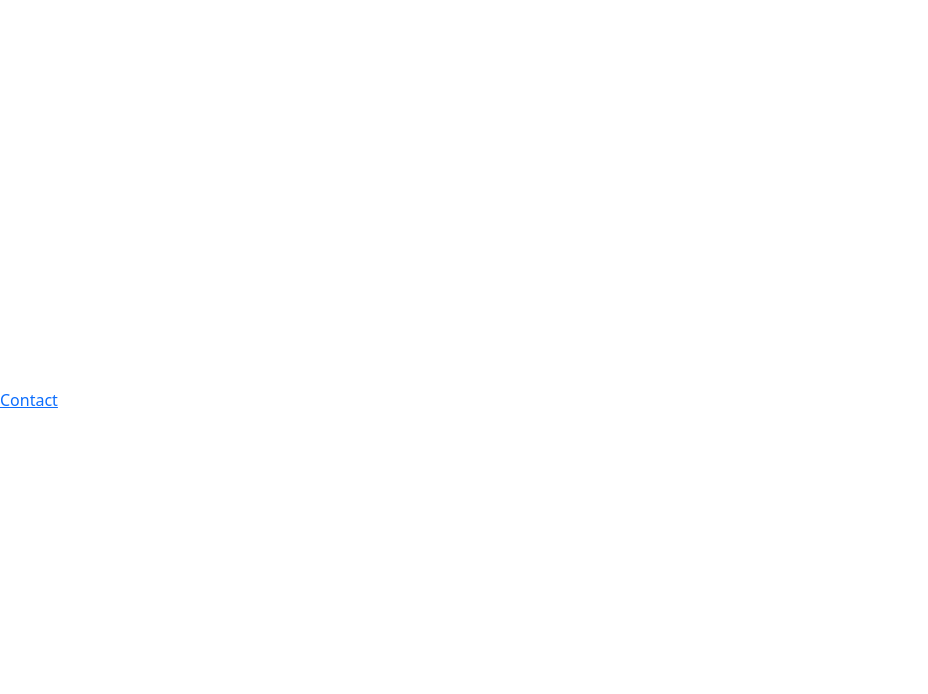
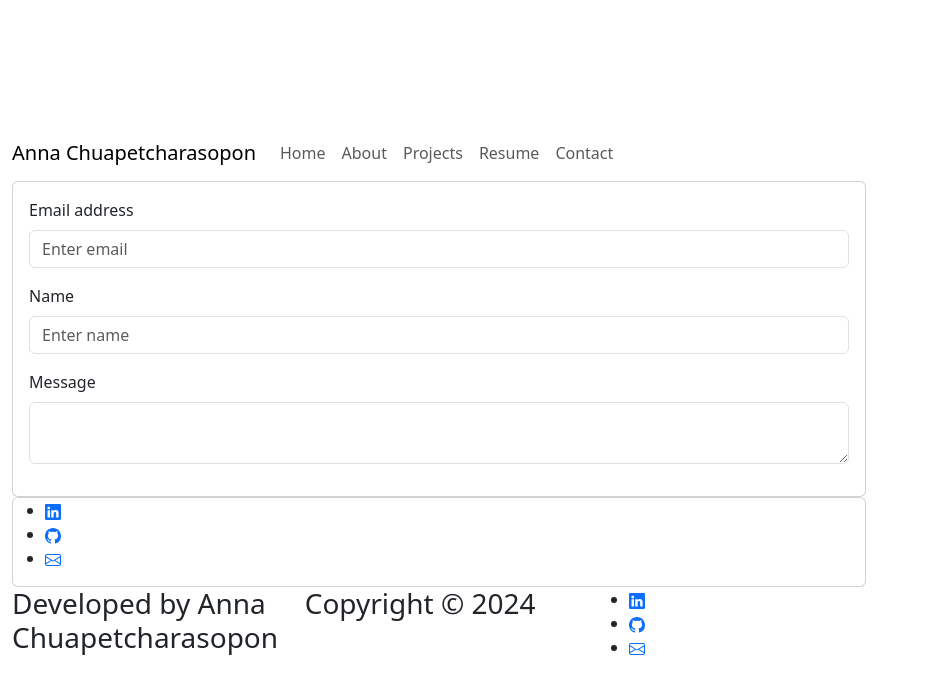
Before and after one commit to ahgeak/react_portfolio_anna, a React (Vite) app: page /contact in a window 1280 px wide. Shown: the top 694 px of the page, without its empty margins (0-928 px from the left). Built offline with nearby package versions, Linux system fonts and the light colour scheme.

Commit message:
add about component to main.jsx and updated component elements; updated contact component with contact form

```diff
--- a/src/components/AboutComponent.jsx
+++ b/src/components/AboutComponent.jsx
@@ -1,30 +1,39 @@
 import { Container, Row, Col } from "react-bootstrap";
-import Card from "react-bootstrap/Card";
+import { Card, Image } from "react-bootstrap";
 import picture from "../../src/assets/images/Photo_of_Anna.jpg";
 
 export default function AboutComponent() {
   return (
     <Container fluid className="about-section">
       <Container>
-                <Row style={{ justifyContent: "center", padding: "10px"}}>
+        {/* <Row style={{ justifyContent: "center", padding: "10px"}}> */}
+        <Row className="d-flex justify-content-center">
           <Col style={{ justifyContent: "center" }}>
             <h1>About Me</h1>
             <Card className="about-card">
               <Card.Body>
-                                <h3>
-                                    Hi! My name is Anna.
-                                </h3>
+                <h3>Hi! My name is Anna.</h3>
+                <p>I'm a passionate full stack developer.</p>
                 <p>
-                                    I'm a passionate full stack developer.
-                                </p>
-                                <p>
-                                    I am originally from Utqiagvik, Alaska, the northern most city in Alaska. I enjoy programming, playing board games, camping, and hiking with my partner and our pomeranian Rory. I have a Bachelor degree from Dartmouth College with a double major in Film & Media Studies and Native American Studies. I have also have a Master of Arts degree in Education focusing on Learning, Design, and Technology. I have worked for over ten years in the field of education.
+                  I am originally from Utqiagvik, Alaska, the northern most city
+                  in Alaska. I enjoy programming, playing board games, camping,
+                  and hiking with my partner and our pomeranian Rory. I have a
+                  Bachelor degree from Dartmouth College with a double major in
+                  Film & Media Studies and Native American Studies. I have also
+                  have a Master of Arts degree in Education focusing on
+                  Learning, Design, and Technology. I have worked for over ten
+                  years in the field of education.
                 </p>
               </Card.Body>
             </Card>
           </Col>
-                    <Col>
-                        <img src={picture} alt="picture of Anna" className="about-picture" />
+          <Col xs={6} md={4}>
+            <Image
+              src={picture}
+              alt="picture of Anna"
+              className="about-picture"
+              roundedCircle
+            />
           </Col>
         </Row>
         <Row className="skills-wrapper">
--- a/src/components/ContactComponent.jsx
+++ b/src/components/ContactComponent.jsx
@@ -1,25 +1,58 @@
+import { Container, Form, Card } from "react-bootstrap";
 import { BsLinkedin } from "react-icons/bs";
 import { BsGithub } from "react-icons/bs";
 import { BsEnvelope } from "react-icons/bs";
 
 export default function ContactComponent() {
   return (
+    <Container>
+      <Card className="p-3">
+        <Form>
+          <Form.Group className="mb-3" controlId="formBasicEmail">
+            <Form.Label>Email address</Form.Label>
+            <Form.Control type="email" placeholder="Enter email" />
+          </Form.Group>
+          <Form.Group className="mb-3">
+            <Form.Label>Name</Form.Label>
+            <Form.Control placeholder="Enter name" />
+          </Form.Group>
+          <Form.Group className="mb-3">
+            <Form.Label>Message</Form.Label>
+            <Form.Control as="textarea" />
+          </Form.Group>
+        </Form>
+      </Card>
+      <Card>
         <ul className="contact-links">
           <li className="contact-icons">
-                <a href="https://www.linkedin.com/in/annachuapetcharasopon/" target="_blank" rel="noreferrer">
+            <a
+              href="https://www.linkedin.com/in/annachuapetcharasopon/"
+              target="_blank"
+              rel="noreferrer"
+            >
               <BsLinkedin />
             </a>
           </li>
           <li className="contact-icons">
-                <a href="https://github.com/ahgeak/" target="_blank" rel="noreferrer">
+            <a
+              href="https://github.com/ahgeak/"
+              target="_blank"
+              rel="noreferrer"
+            >
               <BsGithub />
             </a>
           </li>
           <li className="contact-icons">
-                <a href="mailto:annaedwardson@gmail.com" target="_blank" rel="noreferrer">
+            <a
+              href="mailto:annaedwardson@gmail.com"
+              target="_blank"
+              rel="noreferrer"
+            >
               <BsEnvelope />
             </a>
           </li>
         </ul>
+      </Card>
+    </Container>
   );
 }
--- a/src/main.jsx
+++ b/src/main.jsx
@@ -7,6 +7,7 @@ import App from "./App";
 import Home from './pages/Home';
 import About from './pages/About';
 import Projects from './pages/Projects'
+import Contact from './pages/Contact';
 import "./index.css";
 
 // Bootstrap CSS
@@ -44,7 +45,8 @@ const router = createBrowserRouter([
     path: "/contact",
     element: (
       <div>
-        <Link to="contact">Contact</Link>
+        <Contact />
+        {/* <Link to="contact">Contact</Link> */}
       </div>
     ),
   },
--- a/src/pages/Contact.jsx
+++ b/src/pages/Contact.jsx
@@ -0,0 +1,20 @@
+import React from 'react'
+
+import HeaderComponent from '../components/HeaderComponent';
+import FooterComponent from '../components/FooterComponent';
+import ContactComponent from '../components/ContactComponent';
+
+const Contact = () => {
+  return (
+    <React.Fragment>
+        <HeaderComponent />
+        <ContactComponent />
+            {/*
+                Display other compononent here that I want on the home page (bootstrap or self made) Like section or content
+            */}
+        <FooterComponent />
+    </React.Fragment>
+    );
+};
+
+export default Contact;
```
Lines whose indentation alone changed are shown as unchanged.
